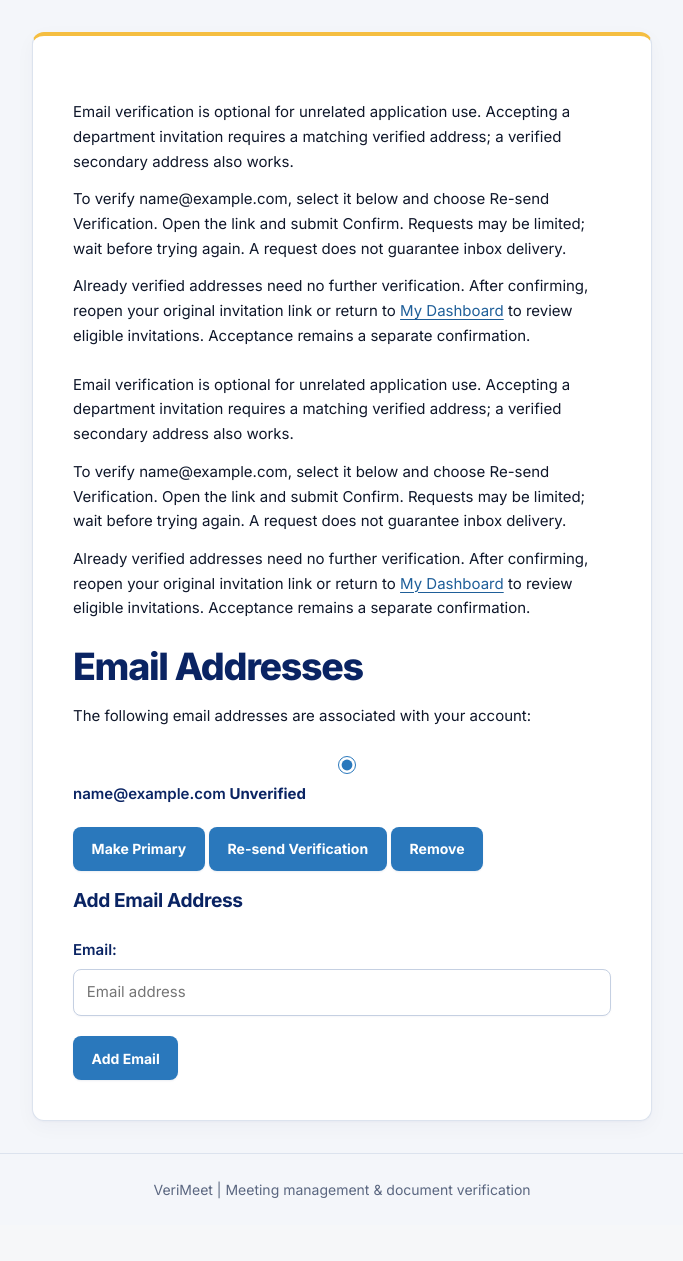
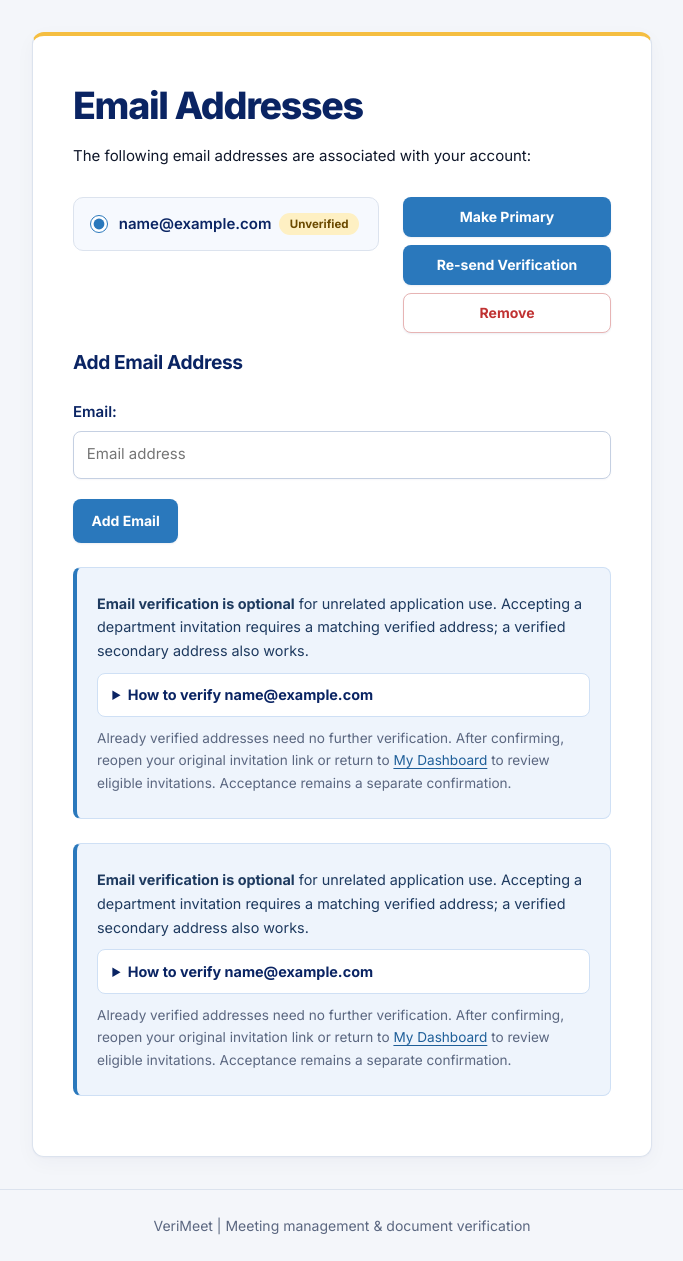
Before and after one commit to SiegfridP/verimeet, a Django app: page /accounts/auth/email/ in a window 1280 px wide. Shown: the part 83-1344 px from the top of the page, without its empty margins (298-981 px from the left). Before the commit the page ends 1282 px from the top, so only its background shows below. Run offline with Django 5.2, Linux system fonts and the light colour scheme; the visitor is signed in with stand-in values (Sample User, id 1); data comes from the database, SQL or seed files in the repository.

Commit message:
Changed a few other buttons

```diff
--- a/accounts/static/css/verimeet.css
+++ b/accounts/static/css/verimeet.css
@@ -172,6 +172,8 @@
 /* ---------- Buttons (one system for buttons AND link-buttons) ---------- */
 .vm-content :is(button, .button, .btn, .btn-primary, .invitation-card__review),
 .vm-content :is(.actions, .actions-row, .nav-links, .actions-bar, .vm-toolbar, .vm-header-actions, .vm-page-header, nav) > a:not([class*="vm-"]),
+.vm-content form[method=get] a:not([class*="vm-"]),
+.vm-content :is(.vm-settings-panel, .vm-settings-panel :not(li)) > a:not([class*="vm-"]),
 .vm-content td:last-child a {
   --btn-bg: var(--primary); --btn-fg: #fff; --btn-bd: transparent;
   --btn-bg-h: var(--navy); --btn-fg-h: #fff; --btn-bd-h: transparent;
@@ -184,6 +186,8 @@
 }
 .vm-content :is(button, .button, .btn, .btn-primary, .invitation-card__review):hover,
 .vm-content :is(.actions, .actions-row, .nav-links, .actions-bar, .vm-toolbar, .vm-header-actions, .vm-page-header, nav) > a:not([class*="vm-"]):hover,
+.vm-content form[method=get] a:not([class*="vm-"]):hover,
+.vm-content :is(.vm-settings-panel, .vm-settings-panel :not(li)) > a:not([class*="vm-"]):hover,
 .vm-content td:last-child a:hover {
   background: var(--btn-bg-h); color: var(--btn-fg-h); border-color: var(--btn-bd-h); text-decoration: none;
 }
@@ -191,6 +195,8 @@
 /* Secondary: any plain link inside an action area, plus explicit secondary classes */
 .vm-content :is(.btn-secondary, .button-secondary, .secondary-link),
 .vm-content :is(.actions, .actions-row, .nav-links, .actions-bar, .vm-toolbar, .vm-header-actions, .vm-page-header, nav) > a:not([class*="vm-"], .button, .btn),
+.vm-content form[method=get] a:not([class*="vm-"]):not(.button, .btn),
+.vm-content :is(.vm-settings-panel, .vm-settings-panel :not(li)) > a:not([class*="vm-"]):not(.button, .btn),
 .vm-content td:last-child a:not(.button, .btn) {
   --btn-bg: #fff; --btn-fg: var(--navy); --btn-bd: var(--border-strong);
   --btn-bg-h: var(--surface); --btn-fg-h: var(--navy); --btn-bd-h: var(--primary);
@@ -200,6 +206,8 @@
 .vm-content .btn-finalize { --btn-bg: var(--gold); --btn-fg: var(--navy); --btn-bd: transparent; --btn-bg-h: var(--gold-deep); --btn-fg-h: var(--navy); --btn-bd-h: transparent; }
 .vm-content .btn-tertiary { --btn-bg: transparent; --btn-fg: var(--primary-ink); --btn-bd: transparent; --btn-bg-h: var(--surface); --btn-fg-h: var(--navy); box-shadow: none; }
 .vm-content :is(button:disabled, input:disabled, select:disabled, .button[aria-disabled=true]) { opacity: .6; cursor: not-allowed; box-shadow: none; }
+
+.vm-content :is(.vm-settings-panel, .vm-settings-panel :not(li)) > a:not([class*="vm-"]) { margin: .25rem .5rem .25rem 0; }
 
 /* Compact buttons inside tables */
 .vm-content td:last-child a { min-height: 34px; padding: .3rem .75rem; font-size: .8125rem; margin: .15rem .35rem .15rem 0; }
@@ -370,10 +378,75 @@
 .vm-projector .vm-footer { font-size: .75rem; }
 .vm-auth .vm-content { max-width: 620px; background: white; border: 1px solid var(--border); border-top: 4px solid var(--gold); border-radius: var(--radius); margin: 2rem auto; padding: 2.5rem; box-shadow: var(--shadow); }
 .vm-auth .vm-content form { margin-top: 1.5rem; }
-.vm-auth .vm-content form p > :is(input, select) { width: 100%; }
+.vm-auth .vm-content form p > :is(input:not([type=radio]):not([type=checkbox]), select) { width: 100%; }
 .vm-auth .vm-content input[type=checkbox] { width: 1.15rem; }
 .vm-public .vm-content { max-width: 900px; }
 .vm-error .vm-content { max-width: 760px; padding-block: 4rem; }
+
+/* ---------- Radio / checkbox rows (e.g. Email Settings) ---------- */
+.vm-content :is(p, div, li):has(> input[type=radio], > input[type=checkbox]) {
+  display: flex; align-items: center; gap: .65rem; flex-wrap: nowrap;
+}
+.vm-content :is(p, div, li):has(> input[type=radio], > input[type=checkbox]) > label {
+  display: inline-flex; align-items: center; gap: .5rem; flex-wrap: wrap; flex: 1 1 auto; min-width: 0; margin: 0; cursor: pointer;
+}
+.vm-content label:has(> input[type=radio], > input[type=checkbox]) {
+  display: inline-flex; align-items: center; gap: .65rem; flex-wrap: wrap; cursor: pointer;
+}
+.vm-content input[type=radio], .vm-content input[type=checkbox] { width: 1.15rem; height: 1.15rem; margin: 0; }
+/* Email list: give each address a clean row, status as a pill */
+.vm-content :is(p, div, li):has(> input[name=email][type=radio]) {
+  padding: .85rem 1rem; margin: .6rem 0; background: #F6F9FE; border: 1px solid var(--border); border-radius: 10px;
+}
+.vm-content :is(p, div, li):has(> input[name=email][type=radio]) :is(strong, .unverified, .verified, .primary) {
+  display: inline-flex; padding: .1rem .65rem; border-radius: 999px; font-size: .72rem; font-weight: 700; line-height: 1.6;
+  background: #FEF0C3; color: #6B4A00;
+}
+.vm-content :is(p, div, li):has(> input[name=email][type=radio]) .verified { background: #DCFCE7; color: #166534; }
+.vm-content :is(p, div, li):has(> input[name=email][type=radio]) .primary { background: #DCEAF8; color: var(--navy); }
+/* Email action buttons: Remove is destructive */
+.vm-content form button[name=action_remove] { --btn-bg: #fff; --btn-fg: var(--red); --btn-bd: #E7B4B4; --btn-bg-h: var(--red); --btn-fg-h: #fff; --btn-bd-h: var(--red); }
+.vm-content form :is(button[name=action_primary], button[name=action_send], button[name=action_remove]) { min-height: 40px; }
+
+/* ---------- Email list: addresses on the left, action buttons beside them ---------- */
+.vm-content form:has(input[name=email][type=radio]) {
+  display: grid; grid-template-columns: minmax(0, 1fr) auto; column-gap: 1.5rem; row-gap: 0; align-items: center;
+}
+.vm-content form:has(input[name=email][type=radio]) > :has(input[type=radio]) { grid-column: 1; margin: .3rem 0; }
+/* Buttons placed directly in the form: one compact stack at the top of the right-hand column */
+.vm-content form:has(input[name=email][type=radio]) > button {
+  grid-column: 2; grid-row: 1 / span 100; align-self: start;
+  width: 100%; min-width: 13rem; height: 2.5rem; min-height: 2.5rem; padding-block: 0; margin: .3rem 0 0;
+}
+.vm-content form:has(input[name=email][type=radio]) > button:nth-of-type(2) { margin-top: calc(.3rem + 3rem); }
+.vm-content form:has(input[name=email][type=radio]) > button:nth-of-type(3) { margin-top: calc(.3rem + 6rem); }
+.vm-content form:has(input[name=email][type=radio]) > button:nth-of-type(4) { margin-top: calc(.3rem + 9rem); }
+/* Buttons inside a wrapper element, if the template provides one */
+.vm-content form:has(input[name=email][type=radio]) > :not(:has(input[type=radio])):not(input):not(button) {
+  grid-column: 2; grid-row: 1 / span 100; align-self: start;
+  display: flex; flex-direction: column; align-items: stretch; gap: .5rem; min-width: 13rem; margin: .3rem 0;
+}
+.vm-content form:has(input[name=email][type=radio]) > :not(:has(input[type=radio])):not(input):not(button) > * { width: 100%; margin: 0; }
+@media (max-width: 640px) {
+  .vm-content form:has(input[name=email][type=radio]) { grid-template-columns: minmax(0, 1fr); }
+  .vm-content form:has(input[name=email][type=radio]) > button { grid-column: 1; grid-row: auto !important; min-width: 0; margin: .3rem 0 !important; }
+  .vm-content form:has(input[name=email][type=radio]) > :not(:has(input[type=radio])):not(input):not(button) {
+    grid-column: 1; grid-row: auto; flex-direction: row; flex-wrap: wrap; min-width: 0;
+  }
+  .vm-content form:has(input[name=email][type=radio]) > :not(:has(input[type=radio])):not(input):not(button) > * { width: auto; flex: 1 1 auto; }
+}
+
+/* ---------- Email guidance notice ---------- */
+.vm-content .vm-email-guidance { margin-top: 1.5rem; }
+.vm-content .vm-email-guidance p { margin: .5rem 0; }
+.vm-content .vm-email-guidance p:last-child { color: var(--muted); font-size: .85rem; }
+.vm-content .vm-howto { margin: .6rem 0; background: #fff; border: 1px solid #CFE0F5; border-radius: 8px; }
+.vm-content .vm-howto > summary { padding: .6rem .9rem; font-weight: 650; color: var(--navy); border-radius: 8px; }
+.vm-content .vm-howto > summary:hover { background: var(--surface); }
+.vm-content .vm-howto[open] > summary { border-bottom: 1px solid #CFE0F5; border-radius: 8px 8px 0 0; }
+.vm-content .vm-howto > :not(summary) { margin-inline: .9rem; }
+.vm-content .vm-howto ol { margin-block: .6rem; padding-left: 1.25rem; }
+.vm-content .vm-howto > p { margin-bottom: .75rem; color: var(--muted); font-size: .85rem; }
 
 /* ---------- Responsive ---------- */
 @media (max-width: 900px) {
--- a/accounts/templates/account/email.html
+++ b/accounts/templates/account/email.html
@@ -1,12 +1,19 @@
 {% extends "account/email.html" %}
 {# APP_DIRS resolves accounts first; Django skips this origin when resolving the same-name parent in Allauth. #}
 {% block content %}
-<section aria-label="Email verification guidance">
-<p>Email verification is optional for unrelated application use. Accepting a department invitation requires a matching verified address; a verified secondary address also works.</p>
+{{ block.super }}
+<section class="notice vm-email-guidance" aria-label="Email verification guidance">
+<p><strong>Email verification is optional</strong> for unrelated application use. Accepting a department invitation requires a matching verified address; a verified secondary address also works.</p>
 {% for address in emailaddresses %}{% if not address.verified %}
-<p>To verify {{ address.email }}, select it below and choose Re-send Verification. Open the link and submit Confirm. Requests may be limited; wait before trying again. A request does not guarantee inbox delivery.</p>
+<details class="vm-howto">
+<summary>How to verify {{ address.email }}</summary>
+<ol>
+<li>Select it above and choose Re-send Verification.</li>
+<li>Open the link and submit Confirm.</li>
+</ol>
+<p>Requests may be limited; wait before trying again. A request does not guarantee inbox delivery.</p>
+</details>
 {% endif %}{% endfor %}
 <p>Already verified addresses need no further verification. After confirming, reopen your original invitation link or return to <a href="{% url 'central_dashboard' %}">My Dashboard</a> to review eligible invitations. Acceptance remains a separate confirmation.</p>
 </section>
-{{ block.super }}
 {% endblock %}
```
